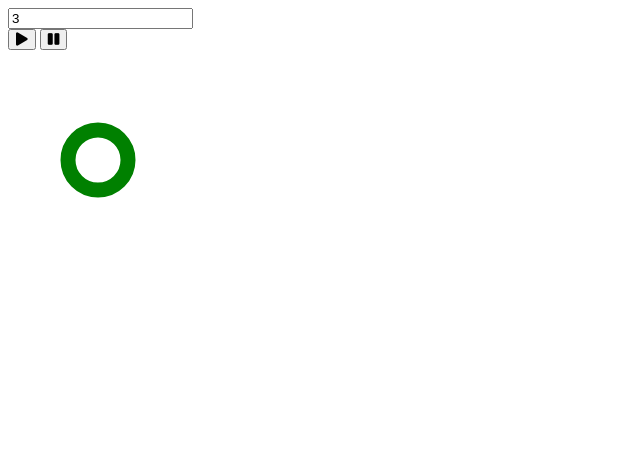
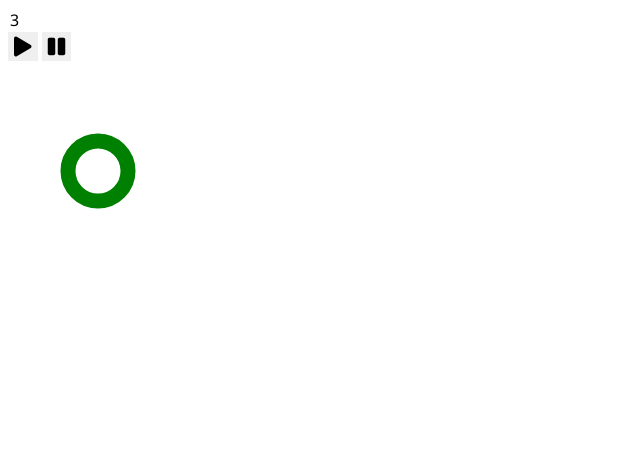
Before and after one commit to petar554/Timer, a plain HTML site: page index.html in a window 1280 px wide. Shown: the whole page, without its empty margins (0-640 px from the left). Drawn offline with Linux system fonts and the light colour scheme.

Commit message:
Add first style

```diff
--- a/index.html
+++ b/index.html
@@ -12,8 +12,8 @@
     <title>Timer</title>
   </head>
   <body>
-    <div id="timer">
-      <div id="controls">
+    <div class="timer">
+      <div class="controls">
         <input id="duration" value="3" />
         <div>
           <button id="startBtn"><i class="fas fa-play"></i></button>
--- a/style.css
+++ b/style.css
@@ -0,0 +1,24 @@
+* {
+  font: inherit;
+}
+
+body {
+  font-family: "Segoe UI", Roboto, Oxygen, Ubuntu, Cantarell, "Fira Sans",
+    "Droid Sans", "Helvetica Neue", Helvetica, Arial, sans-serif;
+}
+
+.el {
+  width: 400px;
+  height: 400px;
+}
+
+.timer input {
+  display: block;
+  border: none;
+}
+
+.timer button {
+  border: none;
+  font-size: 20px;
+  cursor: pointer;
+}
```
